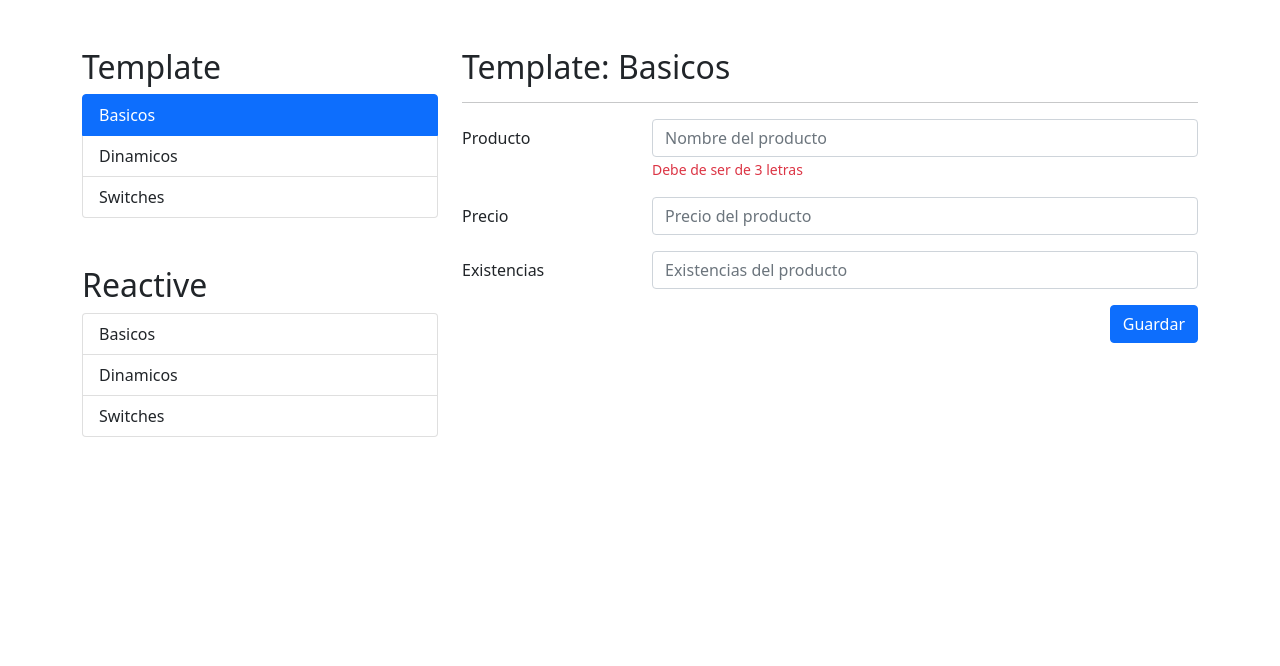
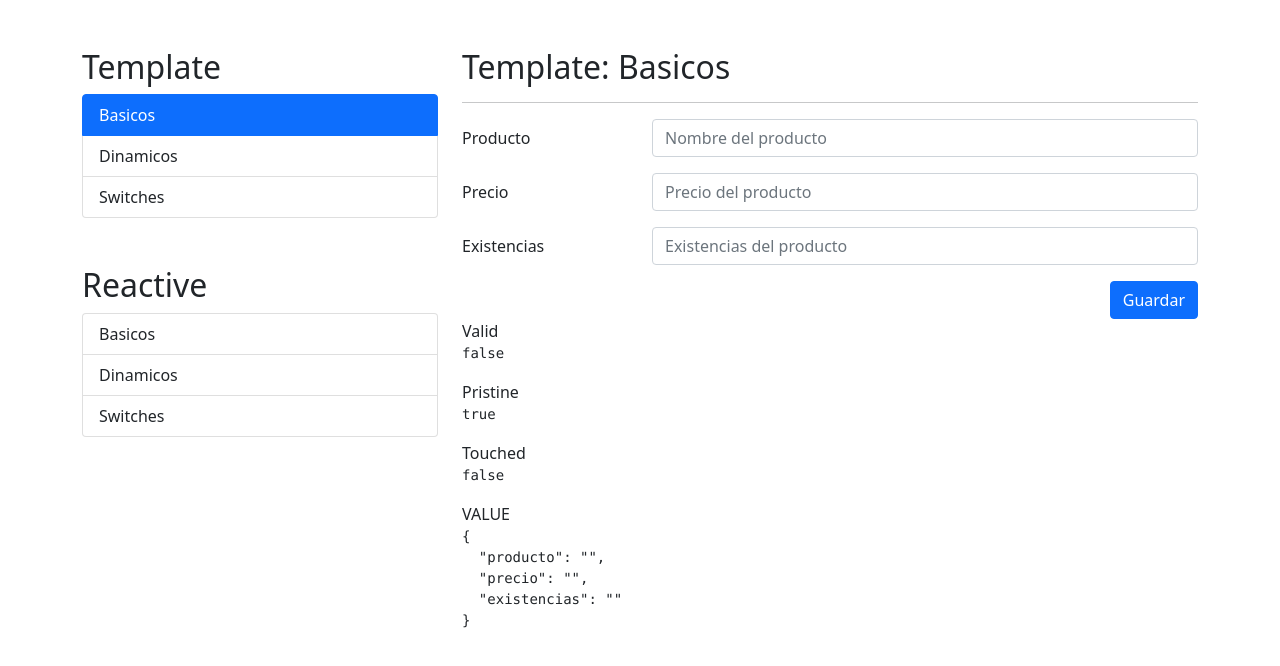
Before and after one commit to efraindrummer/formulariosAngular, an Angular app: page /template/basicos in a window 1280 px wide. Shown: the top 666 px of the page. Built offline with nearby package versions, Linux system fonts and the light colour scheme.

Commit message:
template + mensajes de error

```diff
--- a/src/app/template/basicos/basicos.component.html
+++ b/src/app/template/basicos/basicos.component.html
@@ -3,22 +3,31 @@
 
 <div class="row">
     <div class="col">
-        <form>
+        <form (ngSubmit)="guardar(miFormulario)" #miFormulario="ngForm" autocomplete="off">
 
             <!-- Campo de producto -->
             <div class="mb-3 row">
+
                 <label class="col-sm-3 col-form-label">Producto</label>
+
                 <div class="col-sm-9">
-                    <input type="text" class="form-control" placeholder="Nombre del producto">
-                    <span class="form-text text-danger">Debe de ser de 3 letras</span>
+                    <input type="text" class="form-control" ngModel name="producto" placeholder="Nombre del producto" required minlength="3">
+
+                    <span class="form-text text-danger" *ngIf="miFormulario.controls.producto?.invalid && miFormulario.controls.producto?.touched">
+                        Debe de ser de 3 letras
+                    </span>
                 </div>
+
             </div>
+
+
+
 
             <!-- Campo de precio -->
             <div class="mb-3 row">
                 <label class="col-sm-3 col-form-label">Precio</label>
                 <div class="col-sm-9">
-                    <input type="number" class="form-control" placeholder="Precio del producto">
+                    <input type="number" class="form-control" ngModel name="precio" placeholder="Precio del producto">
                 </div>
             </div>
 
@@ -26,7 +35,7 @@
             <div class="mb-3 row">
                 <label class="col-sm-3 col-form-label">Existencias</label>
                 <div class="col-sm-9">
-                    <input type="number" class="form-control" placeholder="Existencias del producto">
+                    <input type="number" class="form-control" ngModel name="existencias" placeholder="Existencias del producto">
                 </div>
             </div>
 
@@ -41,3 +50,21 @@
         </form>
     </div>
 </div>
+
+<div class="row">
+    <div class="col">
+
+        <span>Valid</span>
+        <pre>{{miFormulario.valid }}</pre>
+
+        <span>Pristine</span>
+        <pre>{{miFormulario.pristine }}</pre>
+
+        <span>Touched</span>
+        <pre>{{miFormulario.touched }}</pre>
+
+        <span>VALUE</span>
+        <pre>{{miFormulario.value | json }}</pre>
+
+    </div>
+</div>
--- a/src/app/template/basicos/basicos.component.ts
+++ b/src/app/template/basicos/basicos.component.ts
@@ -1,4 +1,5 @@
 import { Component, OnInit } from '@angular/core';
+import { NgForm } from '@angular/forms';
 
 @Component({
   selector: 'app-basicos',
@@ -13,4 +14,8 @@ export class BasicosComponent implements OnInit {
   ngOnInit(): void {
   }
 
+  guardar(miFormulario: NgForm){
+    console.log(miFormulario.value);
+  }
+
 }
--- a/src/app/template/template.module.ts
+++ b/src/app/template/template.module.ts
@@ -1,5 +1,6 @@
 import { NgModule } from '@angular/core';
 import { CommonModule } from '@angular/common';
+import { FormsModule } from '@angular/forms';
 
 import { TemplateRoutingModule } from './template-routing.module';
 import { BasicosComponent } from './basicos/basicos.component';
@@ -11,11 +12,12 @@ import { SwitchesComponent } from './switches/switches.component';
   declarations: [
     BasicosComponent,
     DinamicosComponent,
-    SwitchesComponent
+    SwitchesComponent,
   ],
   imports: [
     CommonModule,
-    TemplateRoutingModule
+    TemplateRoutingModule,
+    FormsModule
   ]
 })
 export class TemplateModule { }
```
